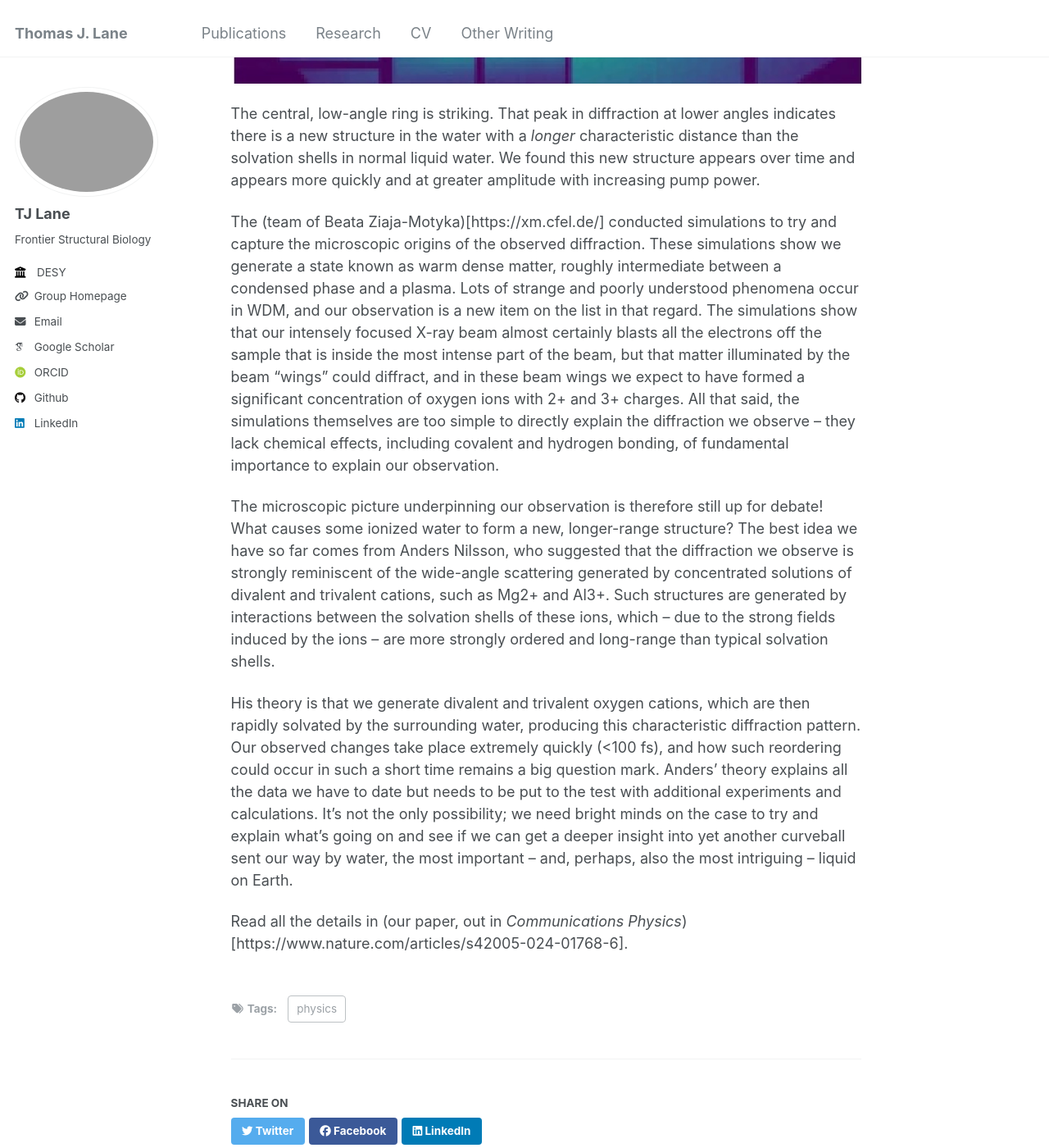
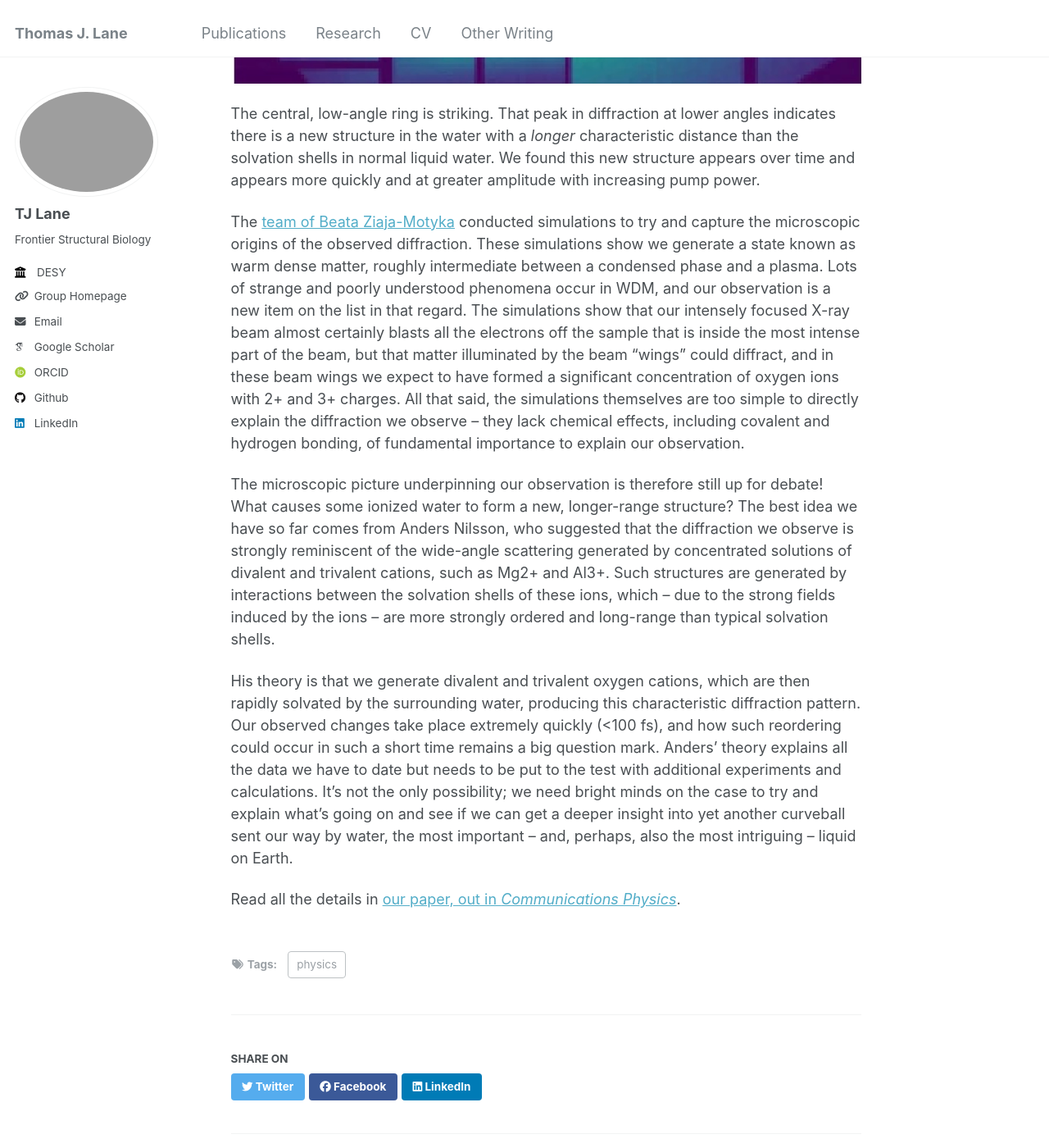
Before and after one commit to tjlane/tjlane.github.io, a Jekyll site: the page built from _posts/2024-09-08-water-damage.md, in a window 1280 px wide and 1400 px high, scrolled down 3097 px. Shown: the whole window at 82% size. Built offline with Jekyll 4.4.1, drawn with Linux system fonts in a browser that asks for light colours; some web fonts are replaced; some of the changed text lies outside the part shown.

Commit message:
link markdown backwards

```diff
--- a/_posts/2024-09-08-water-damage.md
+++ b/_posts/2024-09-08-water-damage.md
@@ -12,7 +12,7 @@ Expected: the intense electric field rips electrons away from their nuclei, caus
 
 Less expected: at very short timescales, around 100 fs, this ionization generates *new order*. Yes, surprisingly, the X-rays might not be totally destructive.
 
-We observed this phenomenon during X-ray pump / X-ray probe experiments at the (LCLS)[ https://lcls.slac.stanford.edu/] that were originally planned to study XFEL damage to protein crystals. To do this, we generated two pulses from the LCLS, a pump (to damage the crystals) and a time-delayed probe (to see what happened). We also tuned the pump energy such that it was just above the iron K-edge. The probe was set just below the same edge. This way, an iron foil placed just after the sample but before the detector effectively filters out any pump diffraction, while transmitting the probe X-rays efficiently. Neat. Here’s a sketch (thanks to Ilme Schlichting):
+We observed this phenomenon during X-ray pump / X-ray probe experiments at the [LCLS]() https://lcls.slac.stanford.edu/) that were originally planned to study XFEL damage to protein crystals. To do this, we generated two pulses from the LCLS, a pump (to damage the crystals) and a time-delayed probe (to see what happened). We also tuned the pump energy such that it was just above the iron K-edge. The probe was set just below the same edge. This way, an iron foil placed just after the sample but before the detector effectively filters out any pump diffraction, while transmitting the probe X-rays efficiently. Neat. Here’s a sketch (thanks to Ilme Schlichting):
 
 ![iron foil pump probe setup](https://tjlane.github.io/files/iron_foil_experimental_setup.jpg)
 
@@ -28,10 +28,10 @@ to this:
 
 The central, low-angle ring is striking. That peak in diffraction at lower angles indicates there is a new structure in the water with a *longer* characteristic distance than the solvation shells in normal liquid water. We found this new structure appears over time and appears more quickly and at greater amplitude with increasing pump power.
 
-The (team of Beata Ziaja-Motyka)[https://xm.cfel.de/] conducted simulations to try and capture the microscopic origins of the observed diffraction. These simulations show we generate a state known as warm dense matter, roughly intermediate between a condensed phase and a plasma. Lots of strange and poorly understood phenomena occur in WDM, and our observation is a new item on the list in that regard. The simulations show that our intensely focused X-ray beam almost certainly blasts all the electrons off the sample that is inside the most intense part of the beam, but that matter illuminated by the beam “wings” could diffract, and in these beam wings we expect to have formed a significant concentration of oxygen ions with 2+ and 3+ charges. All that said, the simulations themselves are too simple to directly explain the diffraction we observe – they lack chemical effects, including covalent and hydrogen bonding, of fundamental importance to explain our observation.
+The [team of Beata Ziaja-Motyka](https://xm.cfel.de/) conducted simulations to try and capture the microscopic origins of the observed diffraction. These simulations show we generate a state known as warm dense matter, roughly intermediate between a condensed phase and a plasma. Lots of strange and poorly understood phenomena occur in WDM, and our observation is a new item on the list in that regard. The simulations show that our intensely focused X-ray beam almost certainly blasts all the electrons off the sample that is inside the most intense part of the beam, but that matter illuminated by the beam “wings” could diffract, and in these beam wings we expect to have formed a significant concentration of oxygen ions with 2+ and 3+ charges. All that said, the simulations themselves are too simple to directly explain the diffraction we observe – they lack chemical effects, including covalent and hydrogen bonding, of fundamental importance to explain our observation.
 
 The microscopic picture underpinning our observation is therefore still up for debate! What causes some ionized water to form a new, longer-range structure? The best idea we have so far comes from Anders Nilsson, who suggested that the diffraction we observe is strongly reminiscent of the wide-angle scattering generated by concentrated solutions of divalent and trivalent cations, such as Mg2+ and Al3+. Such structures are generated by interactions between the solvation shells of these ions, which – due to the strong fields induced by the ions – are more strongly ordered and long-range than typical solvation shells.
 
 His theory is that we generate divalent and trivalent oxygen cations, which are then rapidly solvated by the surrounding water, producing this characteristic diffraction pattern. Our observed changes take place extremely quickly (<100 fs), and how such reordering could occur in such a short time remains a big question mark. Anders’ theory explains all the data we have to date but needs to be put to the test with additional experiments and calculations. It's not the only possibility; we need bright minds on the case to try and explain what’s going on and see if we can get a deeper insight into yet another curveball sent our way by water, the most important – and, perhaps, also the most intriguing – liquid on Earth.
 
-Read all the details in (our paper, out in *Communications Physics*)[https://www.nature.com/articles/s42005-024-01768-6].
+Read all the details in [our paper, out in *Communications Physics*](https://www.nature.com/articles/s42005-024-01768-6).
```
